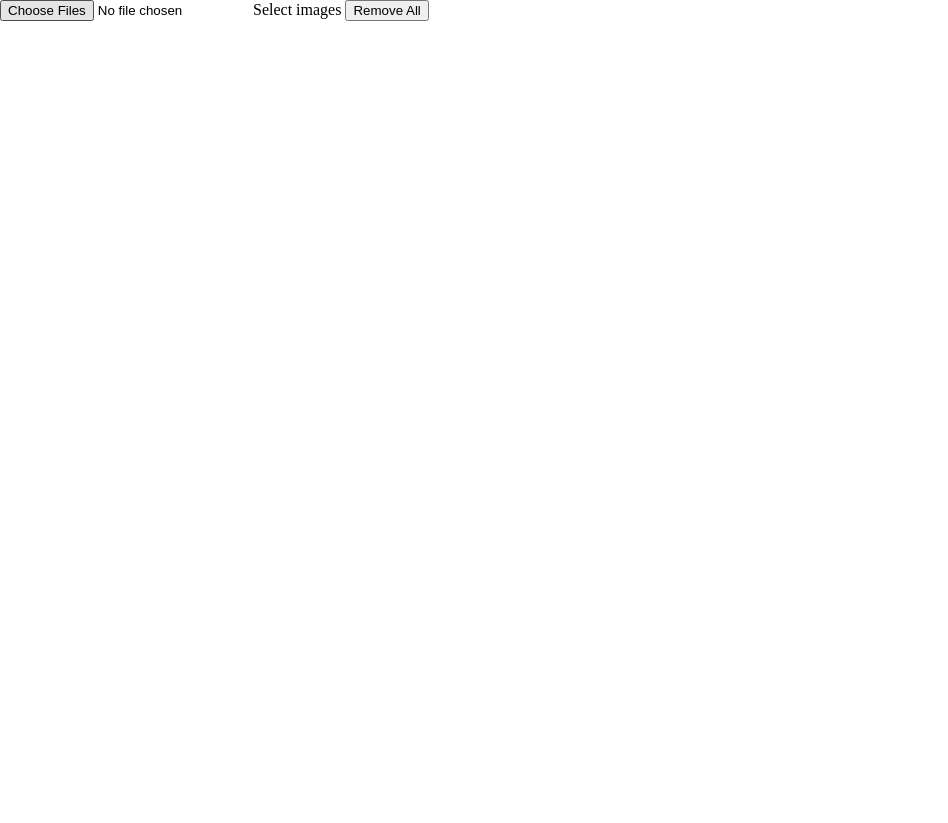
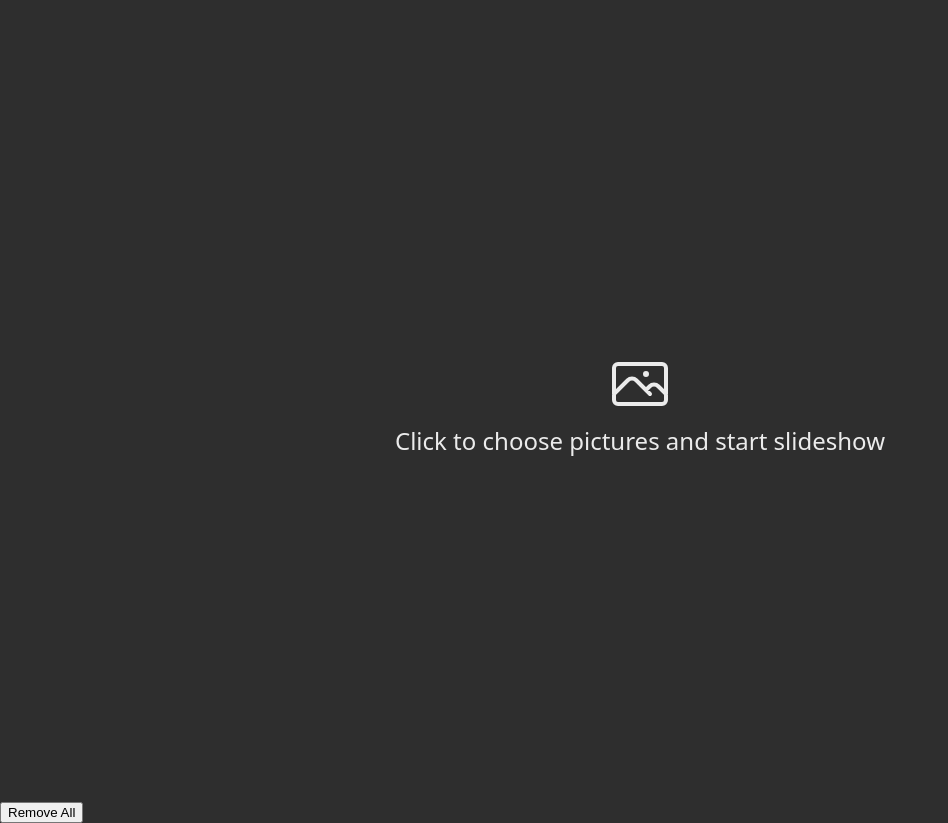
Before and after one commit to kevinmorio/slideshow, a plain HTML site: page index.html in a window 1280 px wide. Shown: the whole page, without its empty margins (0-948 px from the left). Before the commit the page ends 800 px from the top, so only its background shows below. Drawn offline with nearby package versions, Linux system fonts and the light colour scheme.

Commit message:
Restyle file selection

```diff
--- a/index.html
+++ b/index.html
@@ -14,12 +14,32 @@
             height: 100vh;
             margin: 0;
             padding: 0;
+            font-family: system-ui, -apple-system, BlinkMacSystemFont, 'Segoe UI', Roboto, Oxygen, Ubuntu, Cantarell, 'Open Sans', 'Helvetica Neue', sans-serif;
+            background-color: #2e2e2e;
+            color: #ebebeb;
         }
 
         .container {
             position: relative;
             width: 100%;
             height: 100%;
+        }
+
+        .select {
+            display: flex;
+            flex-direction: column;
+            justify-content: center;
+            align-items: center;
+            width: 100%;
+            height: 100%;
+            font-size: 1.5rem;
+            cursor: pointer;
+        }
+
+        .select__icon {
+            padding: 0.5rem;
+            width: 4rem;
+            height: 4rem;
         }
 
         .slideshow-wrapper {
@@ -32,7 +52,7 @@
             width: 100%;
             height: 100%;
             object-fit: contain;
-            background-color: #eee;
+            background-color: black;
         }
 
         .slideshow-img {
@@ -53,7 +73,14 @@
 </head>
 <body>
     <div class="wrapper" x-data="{ images: [], showDuration: 4000 }" @keyup.document.enter="toggleFullScreen()">
-        <input type="file" accept="image/png, image/jpeg" multiple @change="images = [...$event.target.files];">Select images</input>
+        <input id="images" type="file" accept="image/png, image/jpeg" multiple @change="images = [...$event.target.files];" hidden></input>
+        <label for="images" class="select">
+            <!-- heroicons | Photo | 24px outline -->
+            <svg class="select__icon"" data-darkreader-inline-stroke="" aria-hidden="true" fill="none" stroke="currentColor" stroke-width="1.5" viewBox="0 0 24 24" xmlns="http://www.w3.org/2000/svg">
+              <path d="M2.25 15.75l5.159-5.159a2.25 2.25 0 013.182 0l5.159 5.159m-1.5-1.5l1.409-1.409a2.25 2.25 0 013.182 0l2.909 2.909m-18 3.75h16.5a1.5 1.5 0 001.5-1.5V6a1.5 1.5 0 00-1.5-1.5H3.75A1.5 1.5 0 002.25 6v12a1.5 1.5 0 001.5 1.5zm10.5-11.25h.008v.008h-.008V8.25zm.375 0a.375.375 0 11-.75 0 .375.375 0 01.75 0z" stroke-linecap="round" stroke-linejoin="round"></path>
+            </svg>
+            Click to choose pictures and start slideshow
+        </label>
         <button @click="images = []">Remove All</button>
 
         <template x-for="(image, index) in images" :key="image.name">
```
